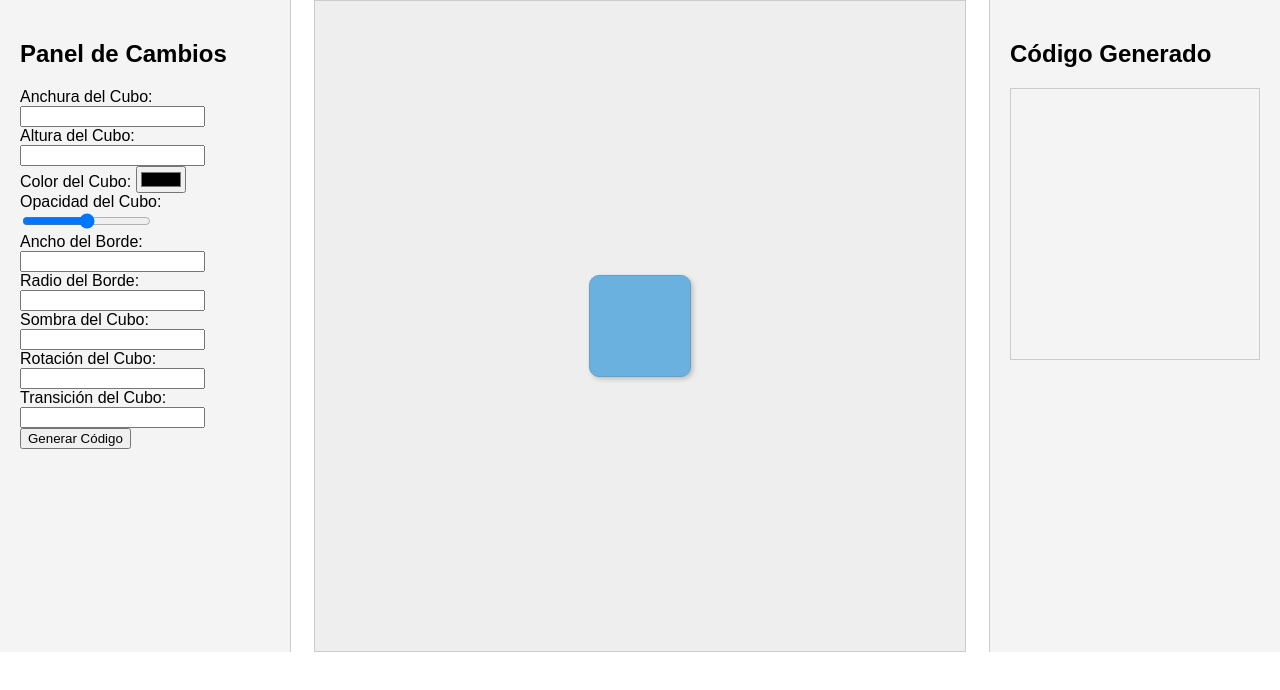
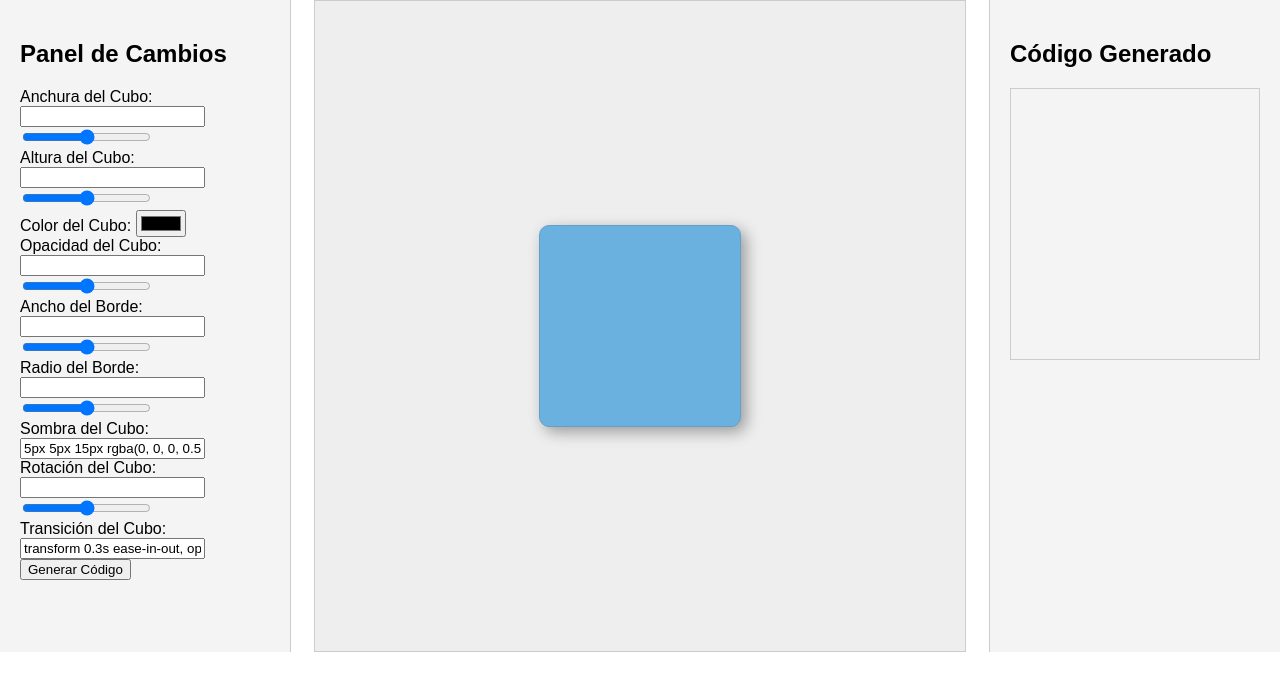
Before and after one commit to HectorDanielAyarachiFuentes/CREADORDECUBOS, a plain HTML site: page index.html in a window 1280 px wide. Drawn offline with Linux system fonts and the light colour scheme.

Commit message:
Update index.html

```diff
--- a/index.html
+++ b/index.html
@@ -33,15 +33,15 @@
     border: 1px solid #ccc;
   }
   .cube {
-    width: 100px;
-    height: 100px;
+    width: 200px;
+    height: 200px;
     background-color: #3498db;
     opacity: 0.7;
     border: 1px solid #2980b9;
     border-radius: 10px;
-    box-shadow: 2px 2px 5px rgba(0, 0, 0, 0.3);
-    transform: rotate(0deg);
-    transition: all 0.3s ease-in-out;
+    box-shadow: 5px 5px 15px rgba(0, 0, 0, 0.5);
+    transform: rotate(0.3s);
+    transition: transform 0.3s ease-in-out, box-shadow 0.3s ease-in-out;
   }
   .code-container {
     width: 250px;
@@ -57,6 +57,10 @@
     border: 1px solid #ccc;
     padding: 10px;
   }
+  .input-value {
+    font-size: 12px;
+    margin-left: 5px;
+  }
 </style>
 <title>Programa de Creación de Cubos</title>
 </head>
@@ -65,31 +69,37 @@
   <div class="panel">
     <h2>Panel de Cambios</h2>
     <label for="cubeWidth">Anchura del Cubo:</label>
-    <input type="number" id="cubeWidth">
+    <input type="number" id="cubeWidth" oninput="updateCubeWidth()" onchange="updateCubeWidth()">
+    <input type="range" id="cubeWidthRange" oninput="updateCubeWidth()" onchange="updateCubeWidth()">
     <br>
     <label for="cubeHeight">Altura del Cubo:</label>
-    <input type="number" id="cubeHeight">
+    <input type="number" id="cubeHeight" oninput="updateCubeHeight()" onchange="updateCubeHeight()">
+    <input type="range" id="cubeHeightRange" oninput="updateCubeHeight()" onchange="updateCubeHeight()">
     <br>
     <label for="cubeColor">Color del Cubo:</label>
-    <input type="color" id="cubeColor">
+    <input type="color" id="cubeColor" onchange="updateCubeColor()">
     <br>
     <label for="cubeOpacity">Opacidad del Cubo:</label>
-    <input type="range" id="cubeOpacity" min="0" max="1" step="0.1">
+    <input type="number" id="cubeOpacity" step="0.1" oninput="updateCubeOpacity()" onchange="updateCubeOpacity()">
+    <input type="range" id="cubeOpacityRange" step="0.1" oninput="updateCubeOpacity()" onchange="updateCubeOpacity()">
     <br>
     <label for="cubeBorder">Ancho del Borde:</label>
-    <input type="number" id="cubeBorder">
+    <input type="number" id="cubeBorder" oninput="updateCubeBorder()" onchange="updateCubeBorder()">
+    <input type="range" id="cubeBorderRange" oninput="updateCubeBorder()" onchange="updateCubeBorder()">
     <br>
     <label for="cubeBorderRadius">Radio del Borde:</label>
-    <input type="number" id="cubeBorderRadius">
+    <input type="number" id="cubeBorderRadius" oninput="updateCubeBorderRadius()" onchange="updateCubeBorderRadius()">
+    <input type="range" id="cubeBorderRadiusRange" oninput="updateCubeBorderRadius()" onchange="updateCubeBorderRadius()">
     <br>
     <label for="cubeBoxShadow">Sombra del Cubo:</label>
-    <input type="text" id="cubeBoxShadow">
+    <input type="text" id="cubeBoxShadow" value="5px 5px 15px rgba(0, 0, 0, 0.5)" oninput="updateCubeBoxShadow()" onchange="updateCubeBoxShadow()">
     <br>
     <label for="cubeRotation">Rotación del Cubo:</label>
-    <input type="number" id="cubeRotation">
+    <input type="number" id="cubeRotation" oninput="updateCubeRotation()" onchange="updateCubeRotation()">
+    <input type="range" id="cubeRotationRange" oninput="updateCubeRotation()" onchange="updateCubeRotation()">
     <br>
     <label for="cubeTransition">Transición del Cubo:</label>
-    <input type="text" id="cubeTransition">
+    <input type="text" id="cubeTransition" value="transform 0.3s ease-in-out, opacity 0.3s ease-in-out" oninput="updateCubeTransition()" onchange="updateCubeTransition()">
     <br>
     <button id="generateCodeBtn">Generar Código</button>
   </div>
@@ -103,37 +113,34 @@
 </div>
 <script>
   const cubeWidthInput = document.getElementById('cubeWidth');
+  const cubeWidthRangeInput = document.getElementById('cubeWidthRange');
   const cubeHeightInput = document.getElementById('cubeHeight');
+  const cubeHeightRangeInput = document.getElementById('cubeHeightRange');
   const cubeColorInput = document.getElementById('cubeColor');
   const cubeOpacityInput = document.getElementById('cubeOpacity');
+  const cubeOpacityRangeInput = document.getElementById('cubeOpacityRange');
   const cubeBorderInput = document.getElementById('cubeBorder');
+  const cubeBorderRangeInput = document.getElementById('cubeBorderRange');
   const cubeBorderRadiusInput = document.getElementById('cubeBorderRadius');
+  const cubeBorderRadiusRangeInput = document.getElementById('cubeBorderRadiusRange');
   const cubeBoxShadowInput = document.getElementById('cubeBoxShadow');
   const cubeRotationInput = document.getElementById('cubeRotation');
+  const cubeRotationRangeInput = document.getElementById('cubeRotationRange');
   const cubeTransitionInput = document.getElementById('cubeTransition');
   const cube = document.querySelector('.cube');
   const generatedCode = document.getElementById('generatedCode');
   const generateCodeBtn = document.getElementById('generateCodeBtn');
 
-  cubeWidthInput.addEventListener('input', updateCubeWidth);
-  cubeHeightInput.addEventListener('input', updateCubeHeight);
-  cubeColorInput.addEventListener('input', updateCubeColor);
-  cubeOpacityInput.addEventListener('input', updateCubeOpacity);
-  cubeBorderInput.addEventListener('input', updateCubeBorder);
-  cubeBorderRadiusInput.addEventListener('input', updateCubeBorderRadius);
-  cubeBoxShadowInput.addEventListener('input', updateCubeBoxShadow);
-  cubeRotationInput.addEventListener('input', updateCubeRotation);
-  cubeTransitionInput.addEventListener('input', updateCubeTransition);
-  generateCodeBtn.addEventListener('click', generateCode);
-
    function updateCubeWidth() {
     const cubeWidth = cubeWidthInput.value;
     cube.style.width = `${cubeWidth}px`;
+    cubeWidthRangeInput.value = cubeWidth;
   }
 
    function updateCubeHeight() {
     const cubeHeight = cubeHeightInput.value;
     cube.style.height = `${cubeHeight}px`;
+    cubeHeightRangeInput.value = cubeHeight;
   }
 
    function updateCubeColor() {
@@ -144,16 +151,19 @@
    function updateCubeOpacity() {
     const cubeOpacity = cubeOpacityInput.value;
     cube.style.opacity = cubeOpacity;
+    cubeOpacityRangeInput.value = cubeOpacity;
   }
 
    function updateCubeBorder() {
     const cubeBorder = cubeBorderInput.value;
     cube.style.borderWidth = `${cubeBorder}px`;
+    cubeBorderRangeInput.value = cubeBorder;
   }
 
    function updateCubeBorderRadius() {
     const cubeBorderRadius = cubeBorderRadiusInput.value;
     cube.style.borderRadius = `${cubeBorderRadius}px`;
+    cubeBorderRadiusRangeInput.value = cubeBorderRadius;
   }
 
    function updateCubeBoxShadow() {
@@ -164,6 +174,7 @@
    function updateCubeRotation() {
     const cubeRotation = cubeRotationInput.value;
     cube.style.transform = `rotate(${cubeRotation}deg)`;
+    cubeRotationRangeInput.value = cubeRotation;
   }
 
    function updateCubeTransition() {
@@ -187,6 +198,8 @@
     `;
     generatedCode.textContent = code;
   }
+
+   generateCodeBtn.addEventListener('click', generateCode);
 </script>
 </body>
 </html>
```
Lines whose indentation alone changed are shown as unchanged.
